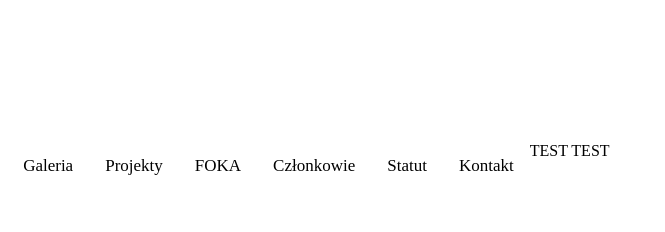
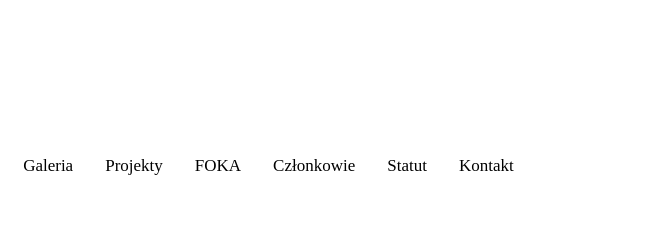
Before and after one commit to tauratari/tauratari.github.io, a plain HTML site: page index.html in a window 1280 px wide. Shown: the full height of the page, 332-997 px from the left. Drawn offline with Linux system fonts and the light colour scheme.

Commit message:
Update index.html

```diff
--- a/index.html
+++ b/index.html
@@ -21,7 +21,6 @@
 	  <a href="javascript:void(0);" class="icon" onclick="myFunction()">
            <i class="fa fa-bars"></i>
           </a>
-		TEST TEST
 </div>
   </body>
 </html>
```
